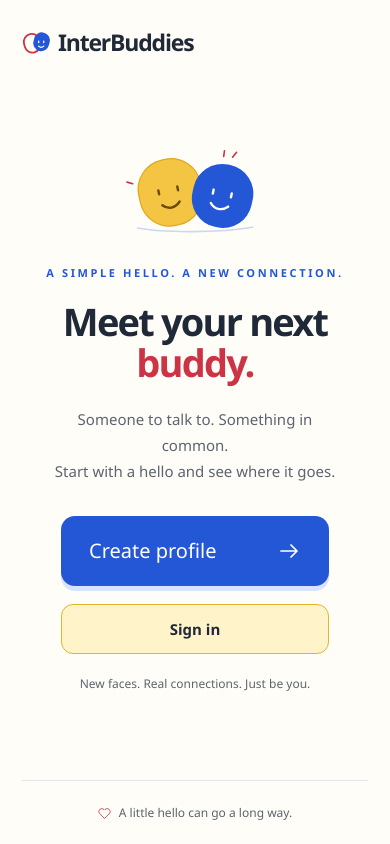
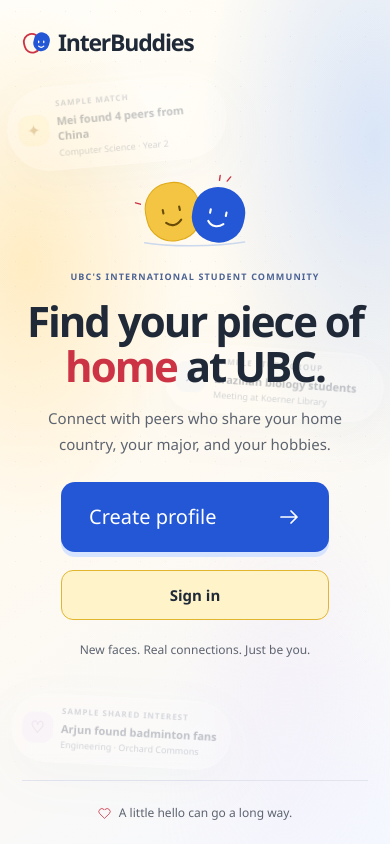
Before and after one commit to AlvinYiChunLiu/HelloHacks, a React (Vite) app in the folder my-react-app/: page / in a window 390 px wide. Built offline with nearby package versions, Linux system fonts and the light colour scheme; no server answers.

Commit message:
Removedhisearch

```diff
--- a/my-react-app/src/App.css
+++ b/my-react-app/src/App.css
@@ -238,3 +238,199 @@
 .site-footer svg {
   color: var(--red);
 }
+
+/* International-student landing page */
+.home.welcome-home {
+  position: relative;
+  isolation: isolate;
+  overflow: hidden;
+  background: linear-gradient(145deg, #fffdf7 4%, #fffaf0 47%, #f5f8ff 100%);
+}
+.home.welcome-home::before {
+  position: absolute;
+  z-index: -1;
+  inset: -12%;
+  background:
+    radial-gradient(ellipse at 15% 35%, #ffd98670 0, transparent 27%),
+    radial-gradient(ellipse at 87% 23%, #a9c9ff70 0, transparent 29%),
+    radial-gradient(ellipse at 69% 87%, #e1cfff65 0, transparent 27%),
+    radial-gradient(#6e89b21c .8px, transparent .8px);
+  background-size: auto, auto, auto, 25px 25px;
+  content: '';
+  pointer-events: none;
+  mask-image: linear-gradient(to bottom, #000 50%, transparent 100%);
+}
+.welcome-home .hero {
+  position: relative;
+  isolation: isolate;
+  min-height: min(750px, calc(100svh - 155px));
+  padding: 45px 0 54px;
+}
+.hero-content {
+  position: relative;
+  z-index: 1;
+  display: flex;
+  flex-direction: column;
+  align-items: center;
+  width: min(100%, 760px);
+}
+.hero-content .buddy-illustration {
+  width: 146px;
+  height: 90px;
+  margin-bottom: 24px;
+}
+.hero-content .eyebrow {
+  margin-bottom: 17px;
+  color: #4c6395;
+  letter-spacing: 1.8px;
+}
+.hero-content h2 {
+  max-width: 100%;
+  font-size: clamp(46px, 5.2vw, 68px);
+  line-height: 1.08;
+  letter-spacing: -2.8px;
+}
+.hero h2 .hero-title-line {
+  display: block;
+  color: var(--ink);
+}
+.hero h2 .hero-title-accent {
+  color: var(--red);
+}
+.hero-description {
+  max-width: 530px;
+  margin: 21px 0 30px;
+  font-size: 16px;
+  line-height: 1.7;
+}
+.hero-activity {
+  position: absolute;
+  z-index: 0;
+  inset: 0;
+  margin: 0;
+  padding: 0;
+  list-style: none;
+  pointer-events: none;
+}
+.hero-activity-card {
+  position: absolute;
+  display: grid;
+  grid-template-columns: 38px minmax(0, 1fr);
+  align-items: center;
+  gap: 11px;
+  width: 264px;
+  padding: 13px 16px 13px 13px;
+  border: 1px solid #ffffffd9;
+  border-radius: 999px;
+  background: linear-gradient(135deg, #ffffffd9, #ffffff8c);
+  box-shadow: 0 16px 44px #344d7417, inset 0 1px #ffffffc9;
+  backdrop-filter: blur(8px);
+  -webkit-backdrop-filter: blur(8px);
+}
+.hero-activity-card--match {
+  top: 13%;
+  left: 1.5%;
+  transform: rotate(-5deg);
+}
+.hero-activity-card--study {
+  top: 37%;
+  right: 1%;
+  transform: rotate(4deg);
+}
+.hero-activity-card--hobby {
+  bottom: 9%;
+  left: 9%;
+  transform: rotate(3deg);
+}
+.hero-activity-icon {
+  display: grid;
+  place-items: center;
+  width: 38px;
+  height: 38px;
+  border-radius: 14px;
+  background: #fff2c8;
+  color: #a36a0d;
+  font-size: 19px;
+  font-weight: 700;
+}
+.hero-activity-card--study .hero-activity-icon {
+  background: #e8efff;
+  color: #3559b1;
+}
+.hero-activity-card--hobby .hero-activity-icon {
+  background: #f5eaff;
+  color: #844d9b;
+}
+.hero-activity-card p {
+  margin: 0;
+  text-align: left;
+}
+.hero-activity-label {
+  margin-bottom: 4px !important;
+  color: #758097;
+  font-size: 8px;
+  font-weight: 750;
+  letter-spacing: 1px;
+  text-transform: uppercase;
+}
+.hero-activity-title {
+  color: #29364c;
+  font-size: 11px;
+  font-weight: 700;
+  line-height: 1.4;
+}
+.hero-activity-meta {
+  margin-top: 3px !important;
+  color: #68758a;
+  font-size: 9px;
+  line-height: 1.4;
+}
+@media (max-width: 1000px) {
+  .hero-activity-card { width: 236px; opacity: .78; }
+  .hero-activity-card--match { left: 0; }
+  .hero-activity-card--study { right: 0; }
+  .hero-activity-card--hobby { left: 3%; }
+}
+@media (max-width: 700px) {
+  .welcome-home .hero {
+    min-height: 650px;
+    padding: 35px 0 43px;
+  }
+  .hero-content .buddy-illustration {
+    width: 126px;
+    height: 77px;
+    margin-bottom: 21px;
+  }
+  .hero-content .eyebrow {
+    max-width: 100%;
+    margin-bottom: 14px;
+    font-size: 9px;
+    letter-spacing: 1.15px;
+  }
+  .hero-content h2 {
+    font-size: clamp(42px, 9.4vw, 54px);
+    letter-spacing: -2px;
+  }
+  .hero-description {
+    max-width: 360px;
+    margin: 18px 0 25px;
+    font-size: 15px;
+  }
+  .hero-activity-card {
+    width: min(220px, 65vw);
+    grid-template-columns: 31px minmax(0, 1fr);
+    gap: 8px;
+    padding: 10px 12px 10px 10px;
+    opacity: .28;
+  }
+  .hero-activity-icon { width: 31px; height: 31px; border-radius: 11px; font-size: 16px; }
+  .hero-activity-card--match { top: 3%; left: -15px; }
+  .hero-activity-card--study { top: 40%; right: -16px; }
+  .hero-activity-card--hobby { bottom: 2%; left: -11px; }
+}
+@media (max-width: 380px) {
+  .welcome-home .hero { min-height: 620px; }
+  .hero-content h2 { font-size: 40px; }
+  .hero-content .eyebrow { font-size: 8px; }
+  .hero-activity-card { opacity: .2; }
+}
--- a/my-react-app/src/App.jsx
+++ b/my-react-app/src/App.jsx
@@ -18,6 +18,21 @@
 function Welcome() {
   return (
     <main className="hero">
+      <ul className="hero-activity" aria-label="Sample UBC community activity">
+        <li className="hero-activity-card hero-activity-card--match">
+          <span className="hero-activity-icon" aria-hidden="true">✦</span>
+          <div><p className="hero-activity-label">Sample match</p><p className="hero-activity-title">Mei found 4 peers from China</p><p className="hero-activity-meta">Computer Science · Year 2</p></div>
+        </li>
+        <li className="hero-activity-card hero-activity-card--study">
+          <span className="hero-activity-icon" aria-hidden="true">↗</span>
+          <div><p className="hero-activity-label">Sample study group</p><p className="hero-activity-title">Brazilian biology students</p><p className="hero-activity-meta">Meeting at Koerner Library</p></div>
+        </li>
+        <li className="hero-activity-card hero-activity-card--hobby">
+          <span className="hero-activity-icon" aria-hidden="true">♡</span>
+          <div><p className="hero-activity-label">Sample shared interest</p><p className="hero-activity-title">Arjun found badminton fans</p><p className="hero-activity-meta">Engineering · Orchard Commons</p></div>
+        </li>
+      </ul>
+      <div className="hero-content">
         <svg className="buddy-illustration" viewBox="0 0 180 110" fill="none" aria-hidden="true">
           <path d="M18 101c32 6 102 6 143-1" stroke="#cbd8ed" strokeWidth="2" strokeLinecap="round" />
           <g transform="rotate(-12 60 58)">
@@ -30,12 +45,16 @@
           </g>
           <path d="m126 5-1 7m16-5-5 6M5 44l7 2" stroke="#cc3344" strokeWidth="2" strokeLinecap="round" />
         </svg>
-      <p className="eyebrow">A simple hello. A new connection.</p>
-      <h2>Meet your next<br /><span>buddy.</span></h2>
-      <p className="hero-description">Someone to talk to. Something in common.<br />Start with a hello and see where it goes.</p>
+        <p className="eyebrow">UBC's international student community</p>
+        <h2 aria-label="Find your piece of home at UBC.">
+          <span className="hero-title-line" aria-hidden="true">Find your piece of</span>
+          <span className="hero-title-line" aria-hidden="true"><span className="hero-title-accent">home</span> at UBC.</span>
+        </h2>
+        <p className="hero-description">Connect with peers who share your home country, your major, and your hobbies.</p>
         <a className="welcome-primary" href="#/create-profile">Create profile<ArrowIcon /></a>
         <a className="sign-in-button" href="#/sign-in">Sign in</a>
         <p className="hero-note">New faces. Real connections. Just be you.</p>
+      </div>
     </main>
   )
 }
@@ -124,7 +143,7 @@
   }
 
   return (
-    <div className={`home${isForm ? ' onboarding-shell' : activeRoute === '/main' ? ' dashboard-shell' : ''}${isPersonalTheme ? ` personal-theme${themeColor ? '' : ' theme-unselected'}` : ''}`} style={isPersonalTheme ? getThemeStyle(themeColor) : undefined}>
+    <div className={`home${activeRoute === '/' ? ' welcome-home' : ''}${isForm ? ' onboarding-shell' : activeRoute === '/main' ? ' dashboard-shell' : ''}${isPersonalTheme ? ` personal-theme${themeColor ? '' : ' theme-unselected'}` : ''}`} style={isPersonalTheme ? getThemeStyle(themeColor) : undefined}>
       <a className="skip-navigation" href="#main-content" onClick={(event) => { event.preventDefault(); const main = document.querySelector('main'); main?.setAttribute('tabindex', '-1'); main?.focus() }}>Skip to content</a>
       <header className="site-header">
         <a className="brand" href={profile ? '#/main' : '#/'} aria-label="InterBuddies home"><BuddyMark className="brand-mark" /><h1>InterBuddies</h1></a>
--- a/my-react-app/src/pages/MainPage.css
+++ b/my-react-app/src/pages/MainPage.css
@@ -234,10 +234,6 @@
 .map-all-hangouts svg { width: 14px; height: 14px; }
 .map-rsvp-note { margin: 9px 0 0; color: #8b95a3; font-size: 8px; line-height: 1.5; }
 .profile-standalone .profile-panel { width: min(100%, 620px); }
-.buddy-request-button { display: flex; align-items: center; justify-content: center; gap: 7px; width: 100%; min-height: 38px; margin-top: 13px; border: 0; border-radius: 9px; background: #2457d6; color: #fff; font-size: 11px; font-weight: 650; cursor: pointer; transition: background 160ms, transform 160ms, box-shadow 160ms; }
-.buddy-request-button:hover { background: #1942ad; transform: translateY(-1px); box-shadow: 0 5px 12px #2457d62b; }
-.buddy-request-button.is-requested, .buddy-request-button:disabled { background: #2d8a5c; cursor: default; transform: none; box-shadow: none; }
-.buddy-request-button > span { font-size: 14px; line-height: 1; }
 .buddy-affinity { display: inline-flex; align-items: center; gap: 5px; max-width: 100%; margin: 9px 0 0; padding: 5px 8px; border-radius: 20px; background: #fff8e5; color: #795714; font-size: 9px; font-weight: 620; line-height: 1.4; }
 .buddy-affinity svg { flex: 0 0 auto; width: 12px; height: 12px; }
 .buddy-card { transition: transform 170ms ease, box-shadow 170ms ease, border-color 170ms ease; }
@@ -287,7 +283,7 @@
 }
 @media (prefers-reduced-motion: reduce) {
   .workspace-page { animation: none; }
-  .workspace-nav > button, .buddy-card, .buddy-request-button, .buddy-toast { transition: none; }
+  .workspace-nav > button, .buddy-card, .buddy-toast { transition: none; }
 }
 .profile-update-notice {
   display: flex;
```
Also changed, not shown: my-react-app/src/enhancements.css (+1 -10 lines), my-react-app/src/pages/MainPage.jsx (+16 -31 lines), 1 other file (tests, documents, lock files or other folders). Lines whose indentation alone changed are shown as unchanged.
